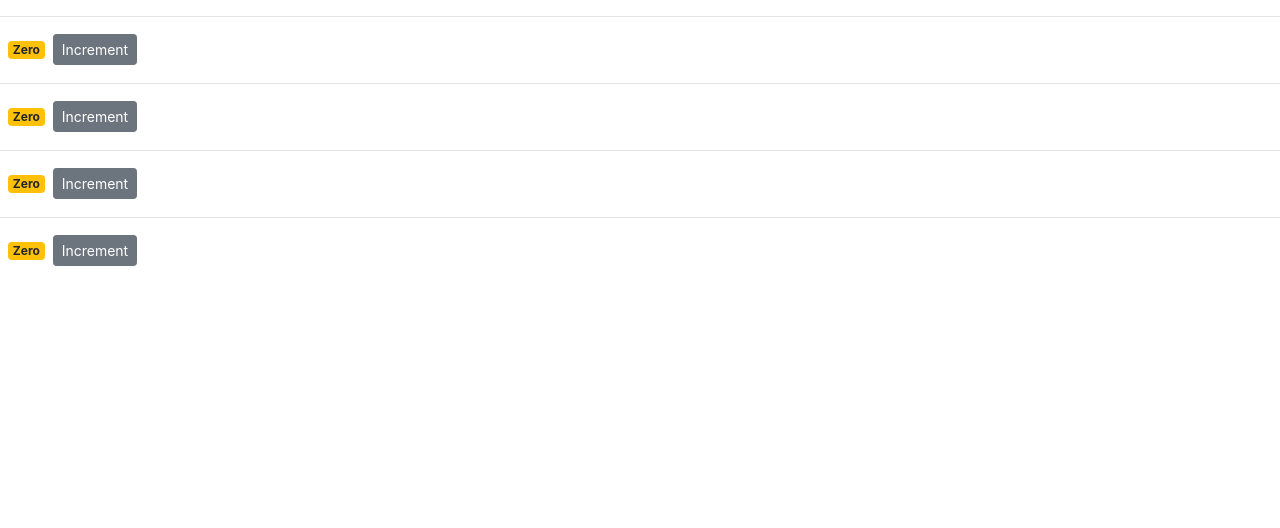
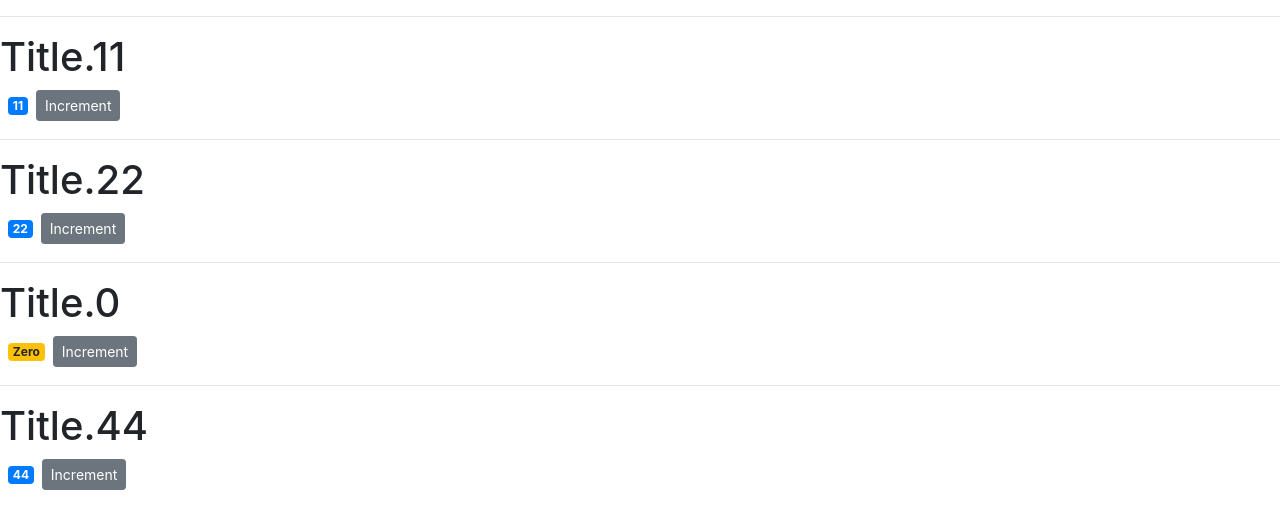
Before and after one commit to cnrgrl/mosh, a React (Create React App) app in the folder mosh-app/: page / in a window 1280 px wide. Shown: the top 528 px of the page. Built offline with nearby package versions, Linux system fonts and the light colour scheme.

Commit message:
child props

```diff
--- a/mosh-app/src/App.js
+++ b/mosh-app/src/App.js
@@ -1,21 +1,21 @@
 
 
-import './App.css';
+// import './App.css';
 
-function App() {
-    return (
-      <div className="App">
-        <header className="App-header">
+// function App() {
+//     return (
+//       <div className="App">
+//         <header className="App-header">
 
-          <p>
-            Edit <code>src/App.js</code> and save to reload.
-          </p>
+//           <p>
+//             Edit <code>src/App.js</code> and save to reload.
+//           </p>
 
-            Learn React
+//             Learn React
 
-        </header>
-      </div>
-    );
-  }
+//         </header>
+//       </div>
+//     );
+//   }
 
-  export default App;
+//   export default App;
--- a/mosh-app/src/components/counter.jsx
+++ b/mosh-app/src/components/counter.jsx
@@ -2,23 +2,27 @@ import React, { Component } from 'react';
 
 class Counter extends Component {
     state = {
-        count:0
+        value:this.props.value
       };
 
 
       handleIncrement = product => {
         //console.log("kliklendi", this)
-        console.log(product);
-        this.setState({count: this.state.count+1});
+        //console.log(product);
+        this.setState({value: this.state.value+1});
     };
     render() {
 
+        console.log('prop', this.props)
+        console.log(this.props)
+
         return (
         <React.Fragment>
-            <hr></hr>
+            <hr/>
+            <a>{this.props.children}</a>
             <span className={this.getBadgeClasses()}> {this.formatCount()}</span>
             <button
-            onClick={ () => this.handleIncrement()}
+            onClick={this.handleIncrement}
             className="btn btn-secondary btn-sm">
                 Increment
             </button>
@@ -26,14 +30,14 @@ class Counter extends Component {
     }
     getBadgeClasses() {
         let classes = "badge m-2 badge-";
-        classes += this.state.count===0 ? "warning":"primary";
+        classes += this.state.value===0 ? "warning":"primary";
         return classes;
     }
 
     formatCount(){
         //return this.state.count===0 ? 'Zero' : this.state.count;
-        const {count} = this.state;
-        return count === 0 ? 'Zero' : count;
+        const {value} = this.state;
+        return value === 0 ? 'Zero' : value;
     }
 }
 
--- a/mosh-app/src/components/counters.jsx
+++ b/mosh-app/src/components/counters.jsx
@@ -5,16 +5,20 @@ class Counters extends Component {
 
     state = {
         counters:[
-        {id: 1, value: 0},
-        {id: 2, value: 0},
-        {id: 3, value: 0},
-        {id: 4, value: 0}
+        {id: 1, value: 11},
+        {id: 2, value:22 },
+        {id: 3, value:0},
+        {id: 4, value:44}
     ]
 };
     render() {
         return (
         <div>
-            {this.state.counters.map(counter=><Counter key={counter.id}/>)}
+            {this.state.counters.map(counter=>(
+            <Counter key={counter.id} value={counter.value}>
+                <h1>Title.{counter.value}</h1>
+            </Counter>
+                ))}
         </div>
         );
     }
--- a/mosh-app/src/index.js
+++ b/mosh-app/src/index.js
@@ -1,7 +1,7 @@
 import React from 'react';
 import ReactDOM from 'react-dom';
 import './index.css';
-import App from './App';
+// import App from './App';
 import reportWebVitals from './reportWebVitals';
 import 'bootstrap/dist/css/bootstrap.css';
 
```
